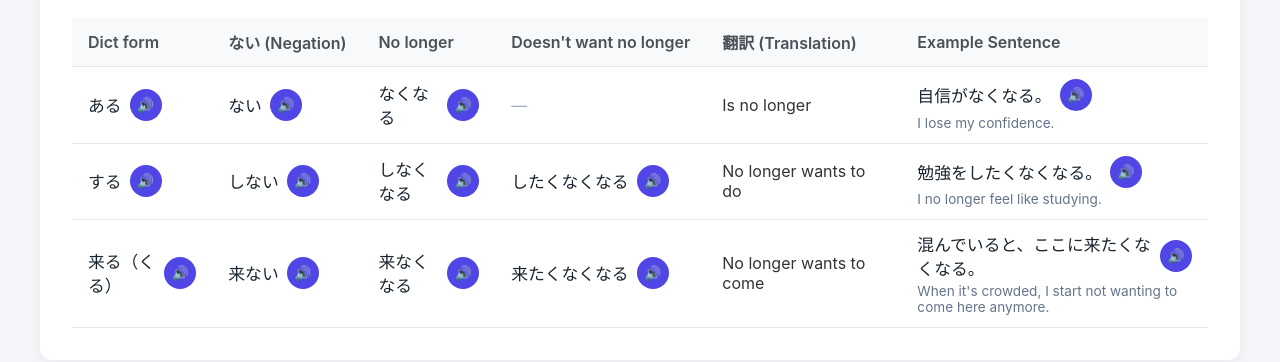
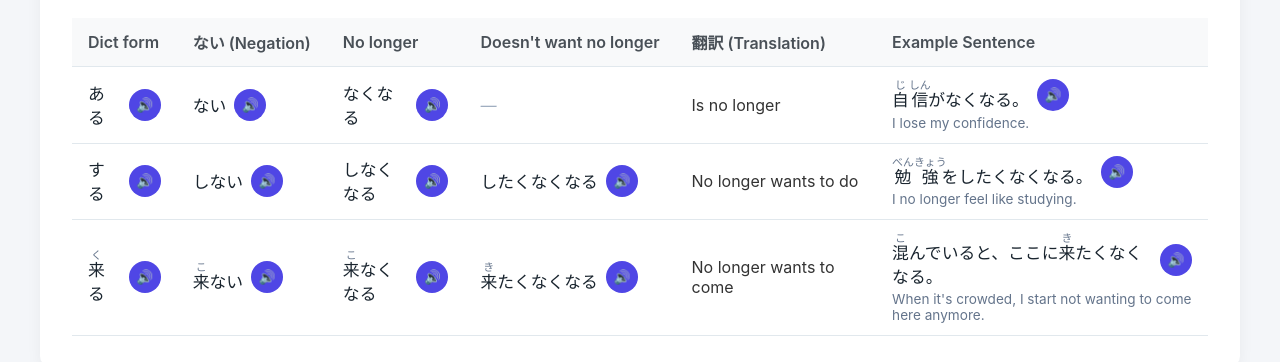
Before and after one commit to chaos-theory06/nihongo, a plain HTML site: page index.html in a window 1280 px wide. Shown: the part 146-508 px from the top of the page. Drawn offline with Linux system fonts and the light colour scheme.

Commit message:
Update index.html

```diff
--- a/index.html
+++ b/index.html
@@ -58,6 +58,14 @@
       display: inline-flex;
       align-items: center;
       gap: 0.5rem;
+    }
+    ruby {
+      ruby-align: center;
+    }
+    rt {
+      font-size: 0.65em;
+      color: #64748b;
+      font-weight: normal;
     }
     .sentence-container {
       display: flex;
@@ -137,7 +145,7 @@
             <td>
               <div class="sentence-container">
                 <div class="jp-text">
-                  <span>自信がなくなる。</span>
+                  <span><ruby>自<rt>じ</rt></ruby><ruby>信<rt>しん</rt></ruby>がなくなる。</span>
                   <button class="play-btn" onclick="speak('じしんがなくなる')" title="Listen">🔊</button>
                 </div>
                 <div class="en-subtext">I lose my confidence.</div>
@@ -173,7 +181,7 @@
             <td>
               <div class="sentence-container">
                 <div class="jp-text">
-                  <span>勉強をしたくなくなる。</span>
+                  <span><ruby>勉<rt>べん</rt></ruby><ruby>強<rt>きょう</rt></ruby>をしたくなくなる。</span>
                   <button class="play-btn" onclick="speak('べんきょうをしたくなくなる')" title="Listen">🔊</button>
                 </div>
                 <div class="en-subtext">I no longer feel like studying.</div>
@@ -183,25 +191,25 @@
           <tr>
             <td>
               <div class="jp-text">
-                <span>来る（くる）</span>
-                <button class="play-btn" onclick="speak('来る')" title="Listen">🔊</button>
+                <span><ruby>来<rt>く</rt></ruby>る</span>
+                <button class="play-btn" onclick="speak('くる')" title="Listen">🔊</button>
               </div>
             </td>
             <td>
               <div class="jp-text">
-                <span>来ない</span>
+                <span><ruby>来<rt>こ</rt></ruby>ない</span>
                 <button class="play-btn" onclick="speak('こない')" title="Listen">🔊</button>
               </div>
             </td>
             <td>
               <div class="jp-text">
-                <span>来なくなる</span>
+                <span><ruby>来<rt>こ</rt></ruby>なくなる</span>
                 <button class="play-btn" onclick="speak('こなくなる')" title="Listen">🔊</button>
               </div>
             </td>
             <td>
               <div class="jp-text">
-                <span>来たくなくなる</span>
+                <span><ruby>来<rt>き</rt></ruby>たくなくなる</span>
                 <button class="play-btn" onclick="speak('きたくなくなる')" title="Listen">🔊</button>
               </div>
             </td>
@@ -209,7 +217,7 @@
             <td>
               <div class="sentence-container">
                 <div class="jp-text">
-                  <span>混んでいると、ここに来たくなくなる。</span>
+                  <span><ruby>混<rt>こ</rt></ruby>んでいると、ここに<ruby>来<rt>き</rt></ruby>たくなくなる。</span>
                   <button class="play-btn" onclick="speak('こんでいると、ここにきたくなくなる')" title="Listen">🔊</button>
                 </div>
                 <div class="en-subtext">When it's crowded, I start not wanting to come here anymore.</div>
```
